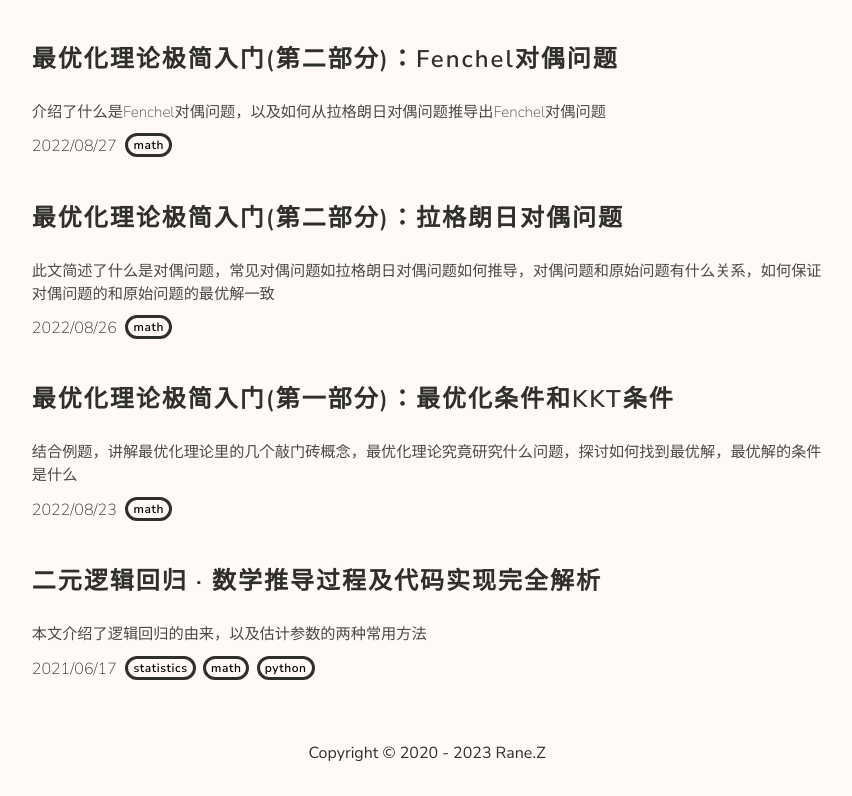
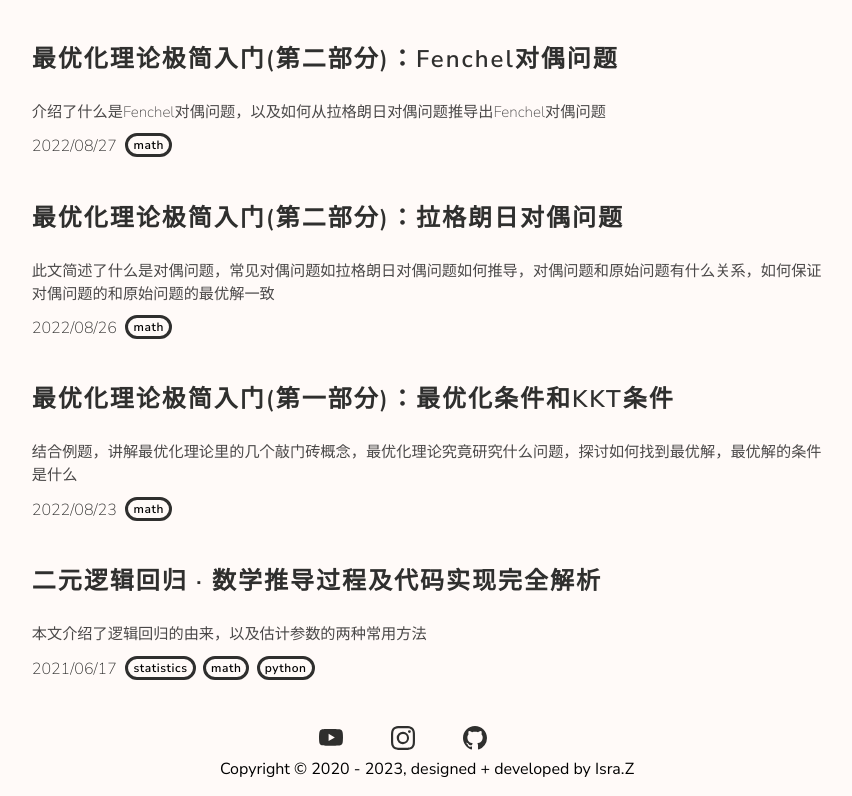
Before and after one commit to kisaragiRY/Rane-Blog, a React (Create React App) app: page /post in a window 1280 px wide. Shown: the part 403-1199 px from the top of the page, without its empty margins (213-1065 px from the left). Built offline with nearby package versions, Linux system fonts and the light colour scheme; a web font is replaced by a local one.

Commit message:
updated footer #12

```diff
--- a/src/Components/Footer/Footer.js
+++ b/src/Components/Footer/Footer.js
@@ -1,38 +1,24 @@
 import React from 'react'
+import { useLocation,Link} from 'react-router-dom'
+import { BsYoutube, BsInstagram, BsGithub } from "react-icons/bs";
+import styled from 'styled-components';
+
 import "../Footer/footer.css"
-import { useLocation,Link} from 'react-router-dom'
 
 
 export default function Footer() {
-  let location=useLocation();
+  let location = useLocation();
   return (
     <div className='footer'>
-      {((location.pathname==='/') || (location.pathname==='/about') || (location.pathname==='/service')) &&
-        <div className='home-footer'>
-          <div className='home-footer-left'>
-            <h3>Get in touch</h3>
-              <p>rane.z.blog@gmail.com</p>
-              <p>website designed・developed by Rane.Z</p>
-          </div>
+      <div className='iconList'>
+          <a href='https://www.youtube.com/channel/UCxyic1BkqjQHIb1nuxpAOeg' target="_blank" rel="noreferrer"><BsYoutube /></a>
+          <a href='https://www.instagram.com/kisaragi.z/' target="_blank" rel="noreferrer"><BsInstagram/></a>
+          <a href='https://github.com/kisaragiRY' target="_blank" rel="noreferrer"><BsGithub/></a>
+      </div>
+      <div>
+        Copyright © 2020 - 2023, designed + developed by Isra.Z
+      </div>
 
-          <div className='home-footer-right'>
-            <div className='nav'>
-              <h3>explore</h3>
-              <p><Link to='/post'>Post</Link></p>
-              <p><Link to='/about'>About</Link></p>
-            </div>
-
-            <div className='contact'>
-              <h3>find me</h3>
-              <p><a href='https://www.youtube.com/channel/UCxyic1BkqjQHIb1nuxpAOeg' target="_blank" rel="noreferrer">YouTube</a></p>
-              <p><a href='https://www.instagram.com/kisaragi.z/' target="_blank" rel="noreferrer">Instagram</a></p>
-              <p><a href='https://github.com/kisaragiRY' target="_blank" rel="noreferrer">GitHub</a></p>
-            </div>
-
-          </div>
-        </div>
-      }
-      <span>Copyright © 2020 - 2023 Rane.Z</span>
     </div>
 
   )
--- a/src/Components/Footer/footer.css
+++ b/src/Components/Footer/footer.css
@@ -1,71 +1,9 @@
-.footer{
+.footer {
     padding: 1em 0;
     text-align: center;
 }
 
-.footer span{
-    display: block;
-    margin-top: 1rem;
-    color: var(--color-text);
+.iconList a{
+    padding-right: 2em;
+    font-size: 1.5em;
 }
-.home-footer{
-    display: flex;
-    /* flex-direction: row; */
-    justify-content: space-between;
-    margin-bottom: 2em;
-    flex-wrap: wrap;
-    text-align: left;
-    /* display: grid;
-    grid-template-columns: 1fr 1fr; */
-    width: 60%;
-    margin: auto;
-    gap: 2rem;
-}
-.home-footer a{
-    cursor: pointer;
-    color: #747272;
-}
-.home-footer h3{
-    font-size: 1.1em;
-    margin-bottom: .5em;
-    text-transform: uppercase;
-    /* color: var(--color-red); */
-    /* opacity: 80%; */
-}
-.home-footer p{
-    font-size: .9em;
-}
-.home-footer-left h3{
-    font-size: 1.7em;
-    margin: 1rem 0;
-}
-.home-footer-left p{
-    margin: .3rem 0;
-    letter-spacing: 1px;
-    color: var(--color-text);
-    text-transform: capitalize;
-}
-
-.home-footer-right{
-    align-self: center;
-    display: flex;
-    justify-content: space-between;
-    flex-wrap: wrap;
-    gap: 3em;
-}
-.home-footer-right h3{
-    margin-bottom: 1rem;
-}
-.home-footer-right p {
-    margin-top: .5rem;
-}
-
-
-@media (max-width:50em){
-    .home-footer-left{
-        max-width: 24em;
-    }
-    .home-footer{
-        width: 90%;
-    }
-}
```
